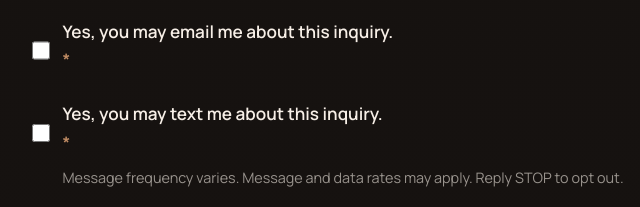
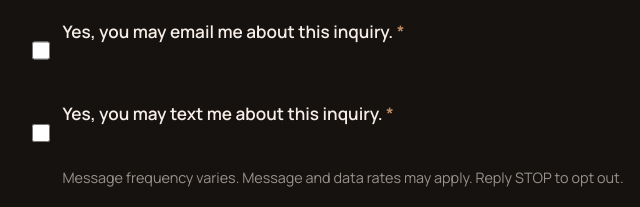
Before and after one commit to rbediner/raleigh-premium-wellness, a website with bundled scripts: page site/index.html in a window 1280 px wide. Shown: the part 10485-10692 px from the top of the page, 248-888 px from the left. Built offline with nearby package versions, Linux system fonts and the light colour scheme.

Commit message:
Fix required marker alignment in checkbox labels

```diff
--- a/scripts/site/site-interactions.js
+++ b/scripts/site/site-interactions.js
@@ -137,7 +137,7 @@ function createFieldMarkup(fieldKey, currentValue, validationMessage, isRequired
         <div class="form-checkbox">
           <label for="${fieldKey}">
             <input id="${fieldKey}" name="${fieldKey}" type="checkbox" ${isChecked} />
-            <span>${escapeHtml(field.label)}${requiredLabel}</span>
+            <span class="form-checkbox__label-text">${escapeHtml(field.label)}${requiredLabel}</span>
           </label>
           ${helperMarkup}
           ${errorMarkup}
--- a/styles/site.css
+++ b/styles/site.css
@@ -612,6 +612,8 @@ button {
 
 .field-required-note {
   color: var(--accent);
+  display: inline;
+  white-space: nowrap;
 }
 
 .form-field input,
@@ -669,7 +671,7 @@ button {
   justify-self: start;
 }
 
-.form-checkbox label span {
+.form-checkbox__label-text {
   display: block;
 }
 
```
